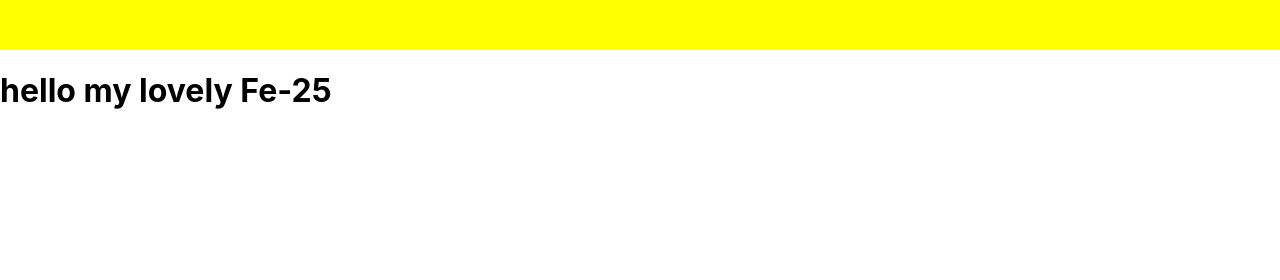
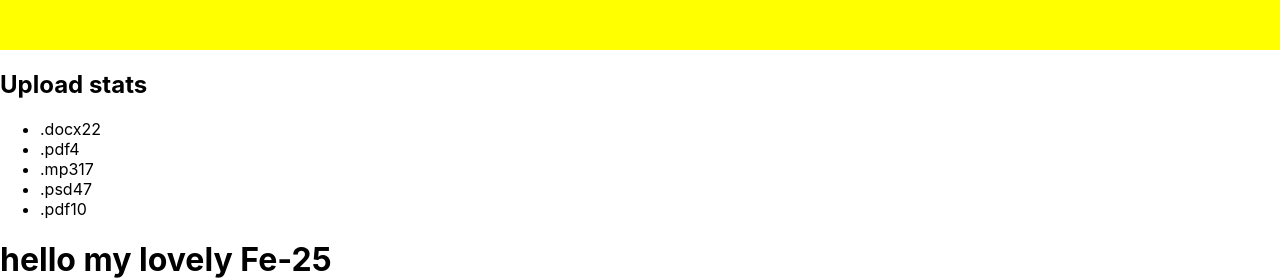
Before and after one commit to SvitlanaKorneeva/goit-react-hw-02-feedback, a React (Create React App) app: page / in a window 1280 px wide. Shown: the part 479-759 px from the top of the page. Built offline with nearby package versions, Linux system fonts and the light colour scheme.

Commit message:
Statistics added

```diff
--- a/src/App.js
+++ b/src/App.js
@@ -1,14 +1,14 @@
 import "./App.css";
 import Profile from "./components/Profile/Profile";
-// import Statistics from "./components/Statistics/Statistics";
+import Statistics from "./components/Statistics/Statistics";
 // import FriendList from "./components/FriendList/FriendList";
 // import TransactionHistory from "./components/TransactionHistory/TransactionHistory";
 
 import profileUser from "./db/user.json";
-// import statisticalData from "./db/statistical-data.json";
+import statisticalData from "./db/statistical-data.json";
 // import friends from "./db/friends.json";
 // import transactions from "./db/transactions.json";
-
+console.log(statisticalData);
 const { name, tag, location, avatar, stats } = profileUser;
 
 function App() {
@@ -21,9 +21,10 @@ function App() {
         avatar={avatar}
         stats={stats}
       />
-      {/* <Statistics title="Upload stats" stats={statisticalData} />
-      <FriendList friends={friends} />
-      <TransactionHistory items={transactions} /> */}
+      <Statistics title="Upload stats" stats={statisticalData} />
+      {/* <FriendList friends={friends} />
+      <TransactionHistory items={transactions} />  */}
+
       <h1>hello my lovely Fe-25</h1>
     </>
   );
--- a/src/components/Statistics/Statistics.js
+++ b/src/components/Statistics/Statistics.js
@@ -1,9 +1,56 @@
-// import React from 'react'
-// import s from './Statistics.module.css'
+import React from "react";
+import s from "./Statistics.module.css";
+import PropTypes from "prop-types";
 
-// const Statistics = () => {
-//     return (<><h1>Статистика1</h1></>);
-// }
+const Statistics = ({ title, stats }) => {
+  console.log(title, stats);
+  return (
+    <>
+      <section className={s.statistics}>
+        {title && <h2 className={s.title}>Upload stats</h2>}
 
+        <ul className={s.statList}>
+          {stats.map((el) => {
+            const { id, label, percentage } = el;
+            return (
+              <li className={s.item} key={id}>
+                <span className={s.label}>{label}</span>
+                <span className={s.percentage}>{percentage}</span>
+              </li>
+            );
+          })}
 
-// export default Statistics
+          {/* <li className={s.item}>
+            <span className={s.label}>.mp3</span>
+            <span className={s.percentage}>14%</span>
+          </li>
+          <li className={s.item}>
+            <span className={s.label}>.pdf</span>
+            <span className={s.percentage}>41%</span>
+          </li>
+          <li className={s.item}>
+            <span className={s.label}>.mp4</span>
+            <span className={s.percentage}>12%</span>
+          </li> */}
+        </ul>
+      </section>
+    </>
+  );
+};
+
+export default Statistics;
+
+Statistics.defaultPropes = {
+  title: "no title",
+};
+
+Statistics.propTypes = {
+  title: PropTypes.string,
+  stats: PropTypes.arrayOf(
+    PropTypes.shape({
+      id: PropTypes.string.isRequired,
+      label: PropTypes.string.isRequired,
+      percentage: PropTypes.number.isRequired,
+    })
+  ),
+};
```
Also changed, not shown: src/db/user.json (line endings or trailing spaces).
